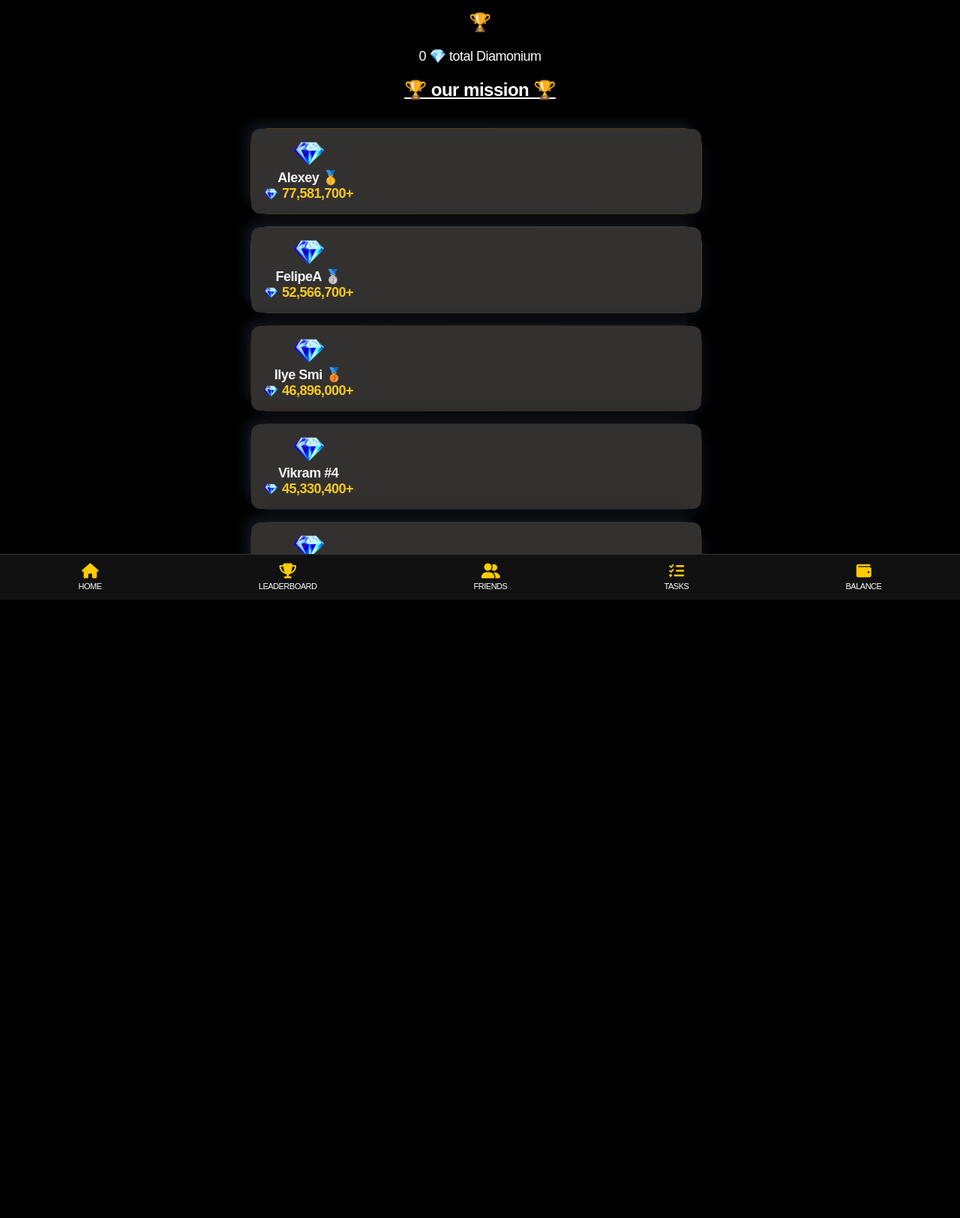
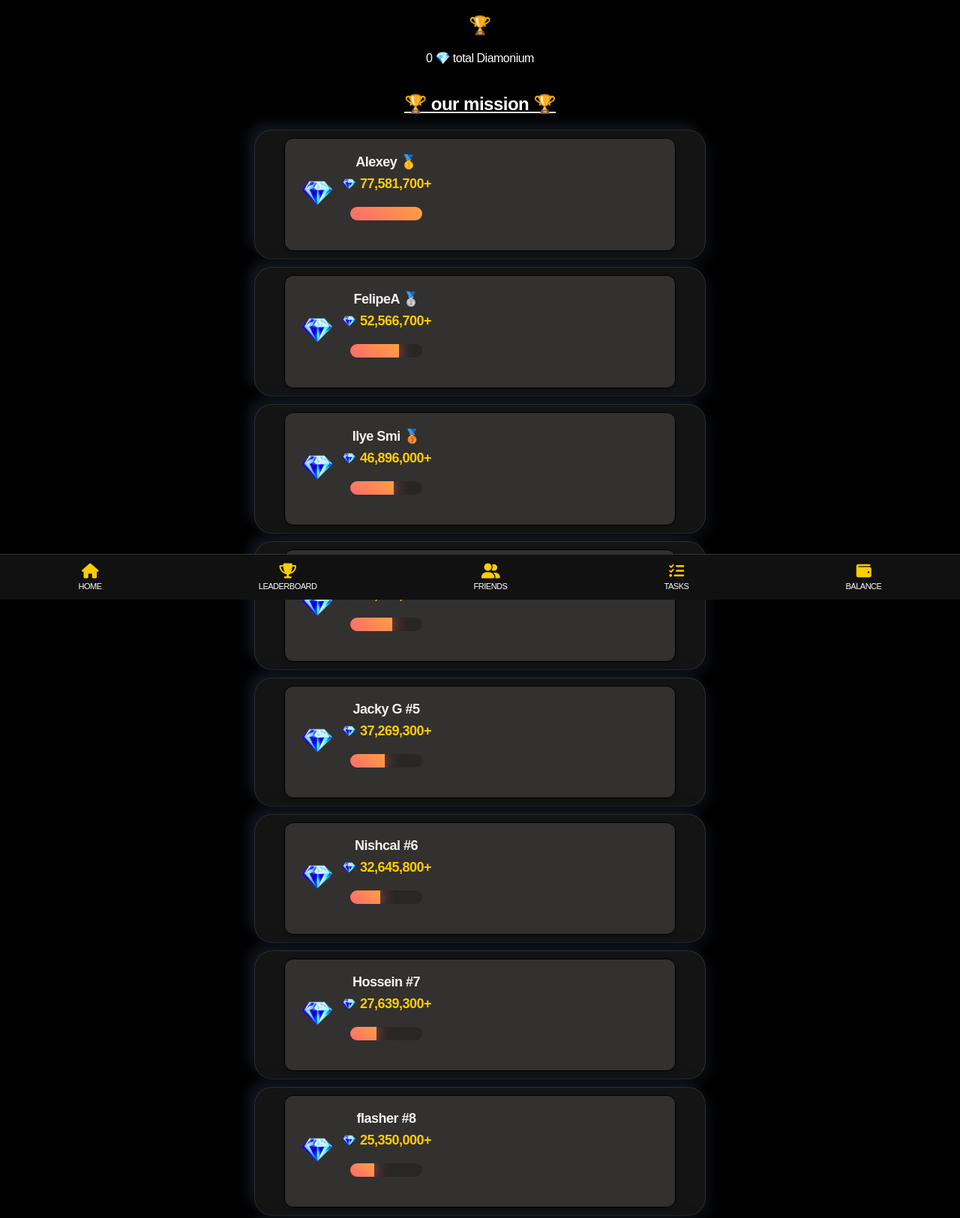
Before and after one commit to MovemDimon/E2, a plain HTML site: page leaderboard.html in a window 1280 px wide. Shown: the top 1625 px of the page at 75% size. Before the commit the page ends 836 px from the top, so only its background shows below. Drawn offline with Linux system fonts and the light colour scheme; a web font is replaced by a local one.

Commit message:
Update leaderboard.html

```diff
--- a/leaderboard.html
+++ b/leaderboard.html
@@ -1,50 +1,131 @@
 <!DOCTYPE html>
+
 <html lang="en">
+
 <head>
     <meta charset="UTF-8">
-  <meta name="viewport" content="width=device-width, initial-scale=1">
+    <meta name="viewport" content="width=device-width, initial-scale=1.0">
     <title>Complete Tasks</title>
 
-  <!-- External Stylesheets -->
     <link rel="stylesheet" href="https://cdnjs.cloudflare.com/ajax/libs/font-awesome/6.5.1/css/all.min.css">
     <link rel="stylesheet" href="/material/css/styles.css">
-  <link rel="stylesheet" href="/material/css/font.css">
-  <link rel="stylesheet" href="/material/css/st.css">
-  <link rel="stylesheet" href="/material/css/animations.css">
+    <link rel="stylesheet" href="/material/css/font.css" />
+    <link rel="stylesheet" href="/material/css/st.css" />
+    <link rel="stylesheet" href="/material/css/animations.css" />
 
     <style>
-    /* Inline overrides & base layout */
         body {
             font-family: Arial, sans-serif;
             text-align: center;
             background-color: #000;
             color: #fff;
-      margin: 0; padding: 0;
+            margin: 0;
+            padding: 0;
         }
 
-    #coinCount-container {
-      margin: 20px; font-size: 18px;
+        #balance-container {
+            margin: 20px;
+            font-size: 18px;
         }
 
-    h2 { margin: 1rem 0; }
+        .task-container {
+            margin: 10px auto;
+            max-width: 600px;
+        }
 
-    /* Ensure bottom padding so nav doesn’t cover content */
-    .bottom-padding { height: 70px; width: 100%; flex-shrink: 0; }
+        .task {
+            margin: 10px auto;
+            padding: 20px;
+            display: flex;
+            align-items: center;
+            justify-content: space-between;
+            border: 1px solid #000000;
+            border-radius: 12px;
+            background-color: #333030;
+            box-shadow: 0 4px 8px rgba(0, 0, 0, 0.2);
+            transition: transform 0.3s ease;
+            width: 80%;
+        }
+
+        .task:hover {
+            transform: translateY(-5px);
+        }
+
+        .task-detail {
+            display: flex;
+            align-items: center;
+        }
+
+        .task-image img {
+            border-radius: 8px;
+            margin-right: 10px;
+        }
+
+        .task h4 {
+            margin: 0;
+            font-size: 18px;
+            color: #f2f2f2;
+        }
+
+        .task-data {
+            display: flex;
+            align-items: center;
+            margin-top: 8px;
+        }
+
+        .task-data img {
+            margin-right: 5px;
+        }
+
+        .task-data h5 {
+            margin: 0;
+            color: #ffcc00;
+            font-size: 18px;
+        }
+
+        .task-button {
+            background-color: #ffffff;
+            color: rgb(0, 0, 0);
+            border: none;
+            padding: 10px 20px;
+            font-size: 16px;
+            cursor: pointer;
+            border-radius: 8px;
+            transition: background-color 0.3s ease;
+        }
+
+        .task-button:hover {
+            background-color: #2dd60c;
+        }
+
+        @media (max-width: 600px) {
+            .task-container {
+                max-width: 100%;
+            }
+
+            .task-button {
+                padding: 10px 15px;
+                font-size: 14px;
+            }
+
+            .task h4 {
+                font-size: 16px;
+            }
+        }
     </style>
 </head>
 
 <body>
-  <h2>🏆</h2>
+    <h2><b>🏆</b></h2>
+
     <div id="coinCount-container">
         <span id="coinCount">0</span> 💎 total Diamonium
-  </div>
-  <h2><u>🏆 our mission 🏆</u></h2>
+    </div><br>
 
-  <!-- 🔥 RANKING LIST 🔥 -->
-  <section id="ranking-list" class="tasks scrollable">
+    <h2><u><b>🏆 our mission 🏆</b></u></h2>
 
     <!-- #1 -->
-    <div class="task-container gold-card rank-card">
+    <div class="task-container gold-card">
         <div class="task">
             <div class="task-detail">
                 <div class="task-image">
@@ -56,14 +137,14 @@
                         <img src="/material/images/logo.png" width="20" alt="Coin">
                         <h5>77,581,700+</h5>
                     </div>
-            <div class="rank-progress" style="--progress:100%;"></div>
+                    <div class="progress-bar" style="--progress:100%;"></div>
                 </div>
             </div>
         </div>
     </div>
 
     <!-- #2 -->
-    <div class="task-container silver-card rank-card">
+    <div class="task-container silver-card">
         <div class="task">
             <div class="task-detail">
                 <div class="task-image">
@@ -75,14 +156,14 @@
                         <img src="/material/images/logo.png" width="20" alt="Coin">
                         <h5>52,566,700+</h5>
                     </div>
-            <div class="rank-progress" style="--progress:68%;"></div>
+                    <div class="progress-bar" style="--progress:68%;"></div>
                 </div>
             </div>
         </div>
     </div>
 
     <!-- #3 -->
-    <div class="task-container bronze-card rank-card">
+    <div class="task-container bronze-card">
         <div class="task">
             <div class="task-detail">
                 <div class="task-image">
@@ -94,14 +175,14 @@
                         <img src="/material/images/logo.png" width="20" alt="Coin">
                         <h5>46,896,000+</h5>
                     </div>
-            <div class="rank-progress" style="--progress:60%;"></div>
+                    <div class="progress-bar" style="--progress:60%;"></div>
                 </div>
             </div>
         </div>
     </div>
 
     <!-- #4 -->
-    <div class="task-container rank-card">
+    <div class="task-container">
         <div class="task">
             <div class="task-detail">
                 <div class="task-image">
@@ -113,14 +194,14 @@
                         <img src="/material/images/logo.png" width="20" alt="Coin">
                         <h5>45,330,400+</h5>
                     </div>
-            <div class="rank-progress" style="--progress:58%;"></div>
+                    <div class="progress-bar" style="--progress:58%;"></div>
                 </div>
             </div>
         </div>
     </div>
 
     <!-- #5 -->
-    <div class="task-container rank-card">
+    <div class="task-container">
         <div class="task">
             <div class="task-detail">
                 <div class="task-image">
@@ -132,14 +213,14 @@
                         <img src="/material/images/logo.png" width="20" alt="Coin">
                         <h5>37,269,300+</h5>
                     </div>
-            <div class="rank-progress" style="--progress:48%;"></div>
+                    <div class="progress-bar" style="--progress:48%;"></div>
                 </div>
             </div>
         </div>
     </div>
 
     <!-- #6 -->
-    <div class="task-container rank-card">
+    <div class="task-container">
         <div class="task">
             <div class="task-detail">
                 <div class="task-image">
@@ -151,14 +232,14 @@
                         <img src="/material/images/logo.png" width="20" alt="Coin">
                         <h5>32,645,800+</h5>
                     </div>
-            <div class="rank-progress" style="--progress:42%;"></div>
+                    <div class="progress-bar" style="--progress:42%;"></div>
                 </div>
             </div>
         </div>
     </div>
 
     <!-- #7 -->
-    <div class="task-container rank-card">
+    <div class="task-container">
         <div class="task">
             <div class="task-detail">
                 <div class="task-image">
@@ -170,14 +251,14 @@
                         <img src="/material/images/logo.png" width="20" alt="Coin">
                         <h5>27,639,300+</h5>
                     </div>
-            <div class="rank-progress" style="--progress:36%;"></div>
+                    <div class="progress-bar" style="--progress:36%;"></div>
                 </div>
             </div>
         </div>
     </div>
 
     <!-- #8 -->
-    <div class="task-container rank-card">
+    <div class="task-container">
         <div class="task">
             <div class="task-detail">
                 <div class="task-image">
@@ -189,14 +270,14 @@
                         <img src="/material/images/logo.png" width="20" alt="Coin">
                         <h5>25,350,000+</h5>
                     </div>
-            <div class="rank-progress" style="--progress:33%;"></div>
+                    <div class="progress-bar" style="--progress:33%;"></div>
                 </div>
             </div>
         </div>
     </div>
 
     <!-- #9 -->
-    <div class="task-container rank-card">
+    <div class="task-container">
         <div class="task">
             <div class="task-detail">
                 <div class="task-image">
@@ -208,14 +289,14 @@
                         <img src="/material/images/logo.png" width="20" alt="Coin">
                         <h5>20,853,300+</h5>
                     </div>
-            <div class="rank-progress" style="--progress:27%;"></div>
+                    <div class="progress-bar" style="--progress:27%;"></div>
                 </div>
             </div>
         </div>
     </div>
 
     <!-- #10 -->
-    <div class="task-container rank-card">
+    <div class="task-container">
         <div class="task">
             <div class="task-detail">
                 <div class="task-image">
@@ -227,38 +308,39 @@
                         <img src="/material/images/logo.png" width="20" alt="Coin">
                         <h5>15,780,000+</h5>
                     </div>
-            <div class="rank-progress" style="--progress:20%;"></div>
+                    <div class="progress-bar" style="--progress:20%;"></div>
                 </div>
             </div>
         </div>
     </div>
 
-  </section>
-
-  <div class="bottom-padding"></div>
-
-  <!-- Bottom Navigation -->
     <nav class="bottom-nav">
         <a href="home.html" class="nav-item">
-      <i class="fas fa-home"></i><span>HOME</span>
+            <i class="fas fa-home"></i>
+            <span>HOME</span>
         </a>
         <a href="leaderboard.html" class="nav-item">
-      <i class="fas fa-trophy"></i><span>LEADERBOARD</span>
+            <i class="fas fa-trophy"></i>
+            <span>LEADERBOARD</span>
         </a>
         <a href="invite-friends.html" class="nav-item">
-      <i class="fas fa-user-friends"></i><span>FRIENDS</span>
+            <i class="fas fa-user-friends"></i>
+            <span>FRIENDS</span>
         </a>
         <a href="task.html" class="nav-item">
-      <i class="fas fa-tasks"></i><span>TASKS</span>
+            <i class="fas fa-tasks"></i>
+            <span>TASKS</span>
         </a>
         <a href="balance.html" class="nav-item">
-      <i class="fas fa-wallet"></i><span>BALANCE</span>
+            <i class="fas fa-wallet"></i>
+            <span>BALANCE</span>
         </a>
     </nav>
 
-  <!-- Scripts -->
     <script src="/material/js/interactions.js" defer></script>
     <script src="/material/js/js.js"></script>
     <script src="/material/js/main.js"></script>
 </body>
+<div class="bottom-padding"></div>
+
 </html>
```
Lines whose indentation alone changed are shown as unchanged.
